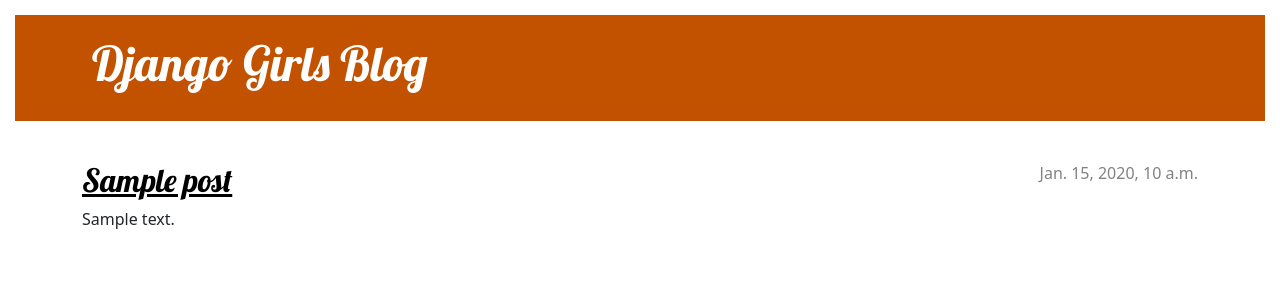
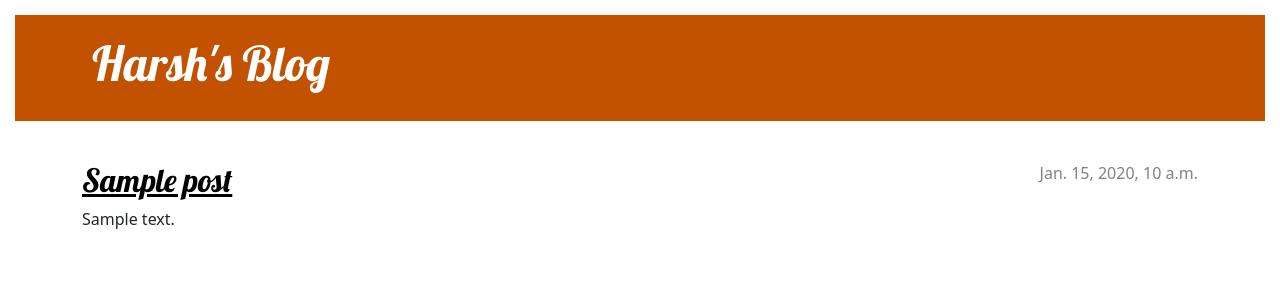
Before and after one commit to Harsh151200/Basic-Django-Blog, a Django app: page / in a window 1280 px wide. Shown: the top 300 px of the page. Run offline with Django 3.2, Linux system fonts and the light colour scheme; tables that the repository leaves empty hold one stand-in row (values such as "Sample post").

Commit message:
Title change

```diff
--- a/blog/templates/blog/base.html
+++ b/blog/templates/blog/base.html
@@ -16,7 +16,7 @@
     <body>
         <header class="page-header">
             <div class="container">
-                <h1><a href="/">Django Girls Blog</a></h1>
+                <h1><a href="/">Harsh's Blog</a></h1>
             </div>
         </header>
         <main class="container">
```
